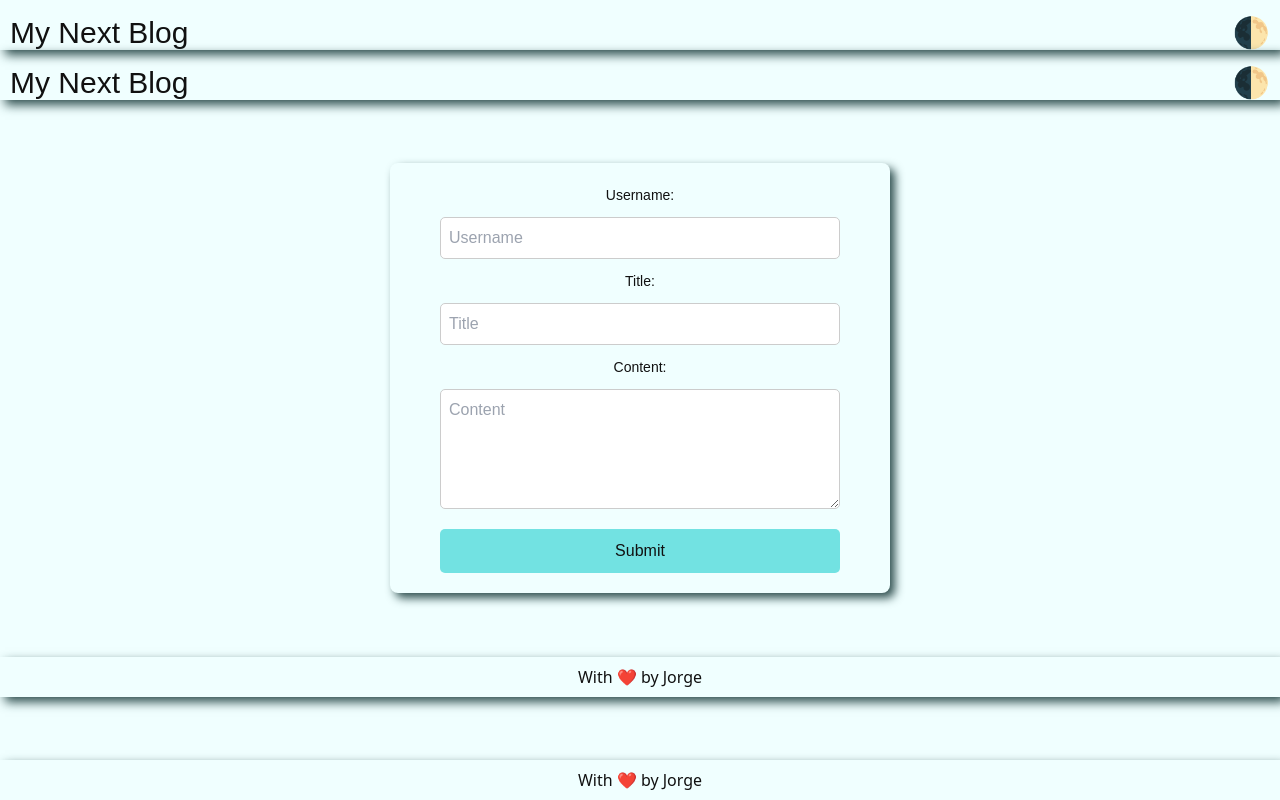
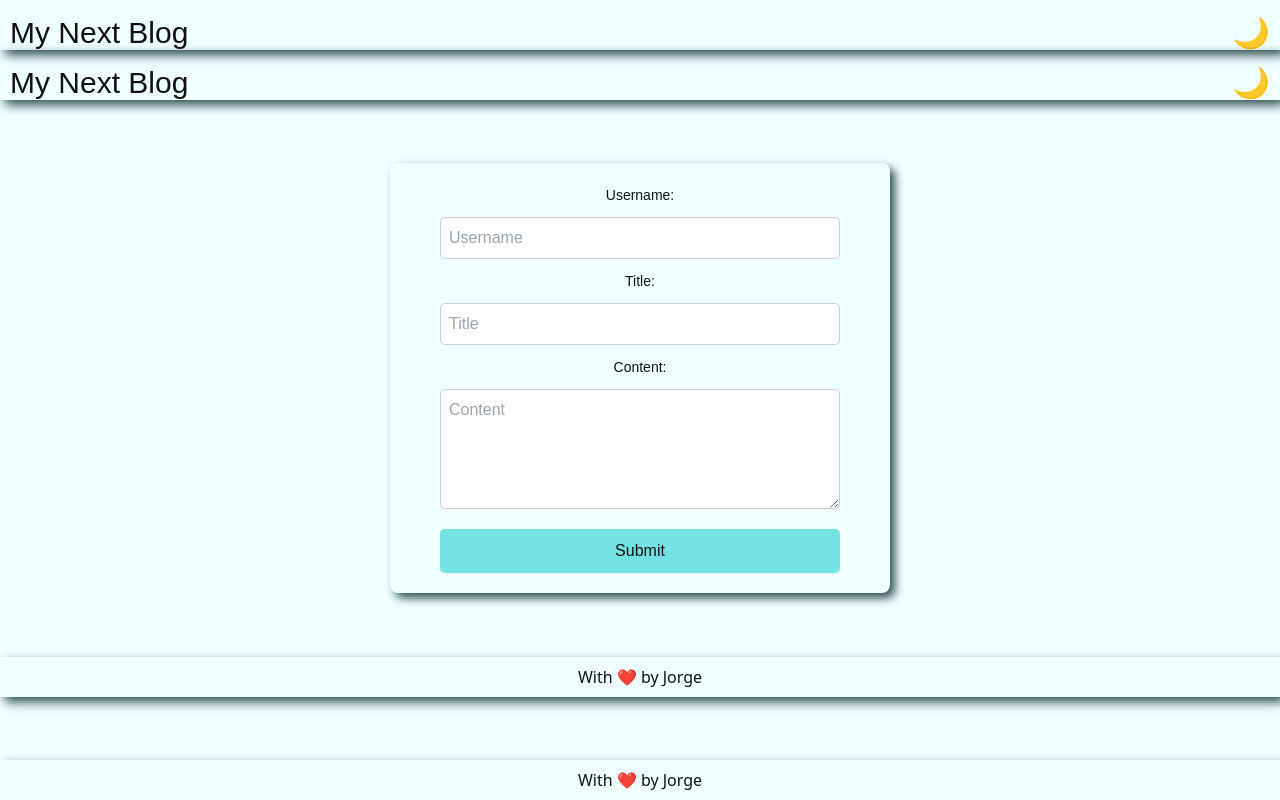
Before and after one commit to JGuzman87/MY-NEXT-BLOG, a Next.js app: page / in a window 1280 px wide. Built offline with nearby package versions, Linux system fonts and the light colour scheme.

Commit message:
ade adjustments to light and dark mode

```diff
--- a/src/components/Nav.jsx
+++ b/src/components/Nav.jsx
@@ -5,7 +5,7 @@ import {useState, useEffect } from 'react';
 import {useRouter} from 'next/navigation';
 const Nav = () => {
   const router = useRouter();
-  const {theme, setTheme, systemTheme} = useTheme();
+  const {theme, setTheme} = useTheme();
   const [mounted, setMounted] = useState(false);
 
   useEffect(() => {
@@ -21,12 +21,12 @@ const Nav = () => {
   }
 
   return (
-<nav className="nav-bar">
-    <h1>My Next Blog</h1>
-    <button className="toggle" onClick={handleToggle} >🌓</button>
-
-</nav>
-
+    <nav className="nav-bar">
+      <h1>My Next Blog</h1>
+      <button className="toggle" onClick={handleToggle}>
+        {theme === "dark" ? "🌞" : "🌙 "}
+      </button>
+    </nav>
   );
 };
 
```
